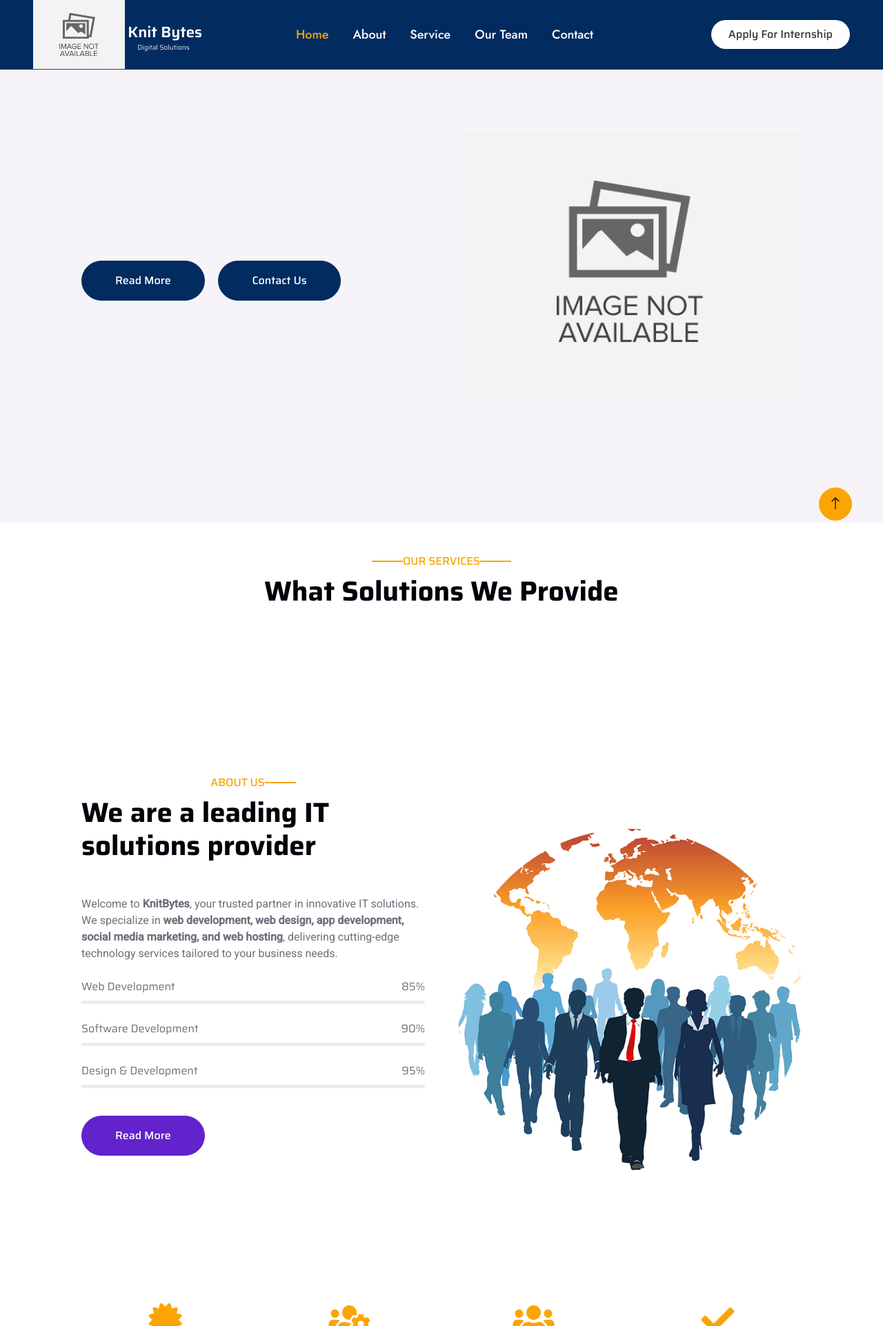
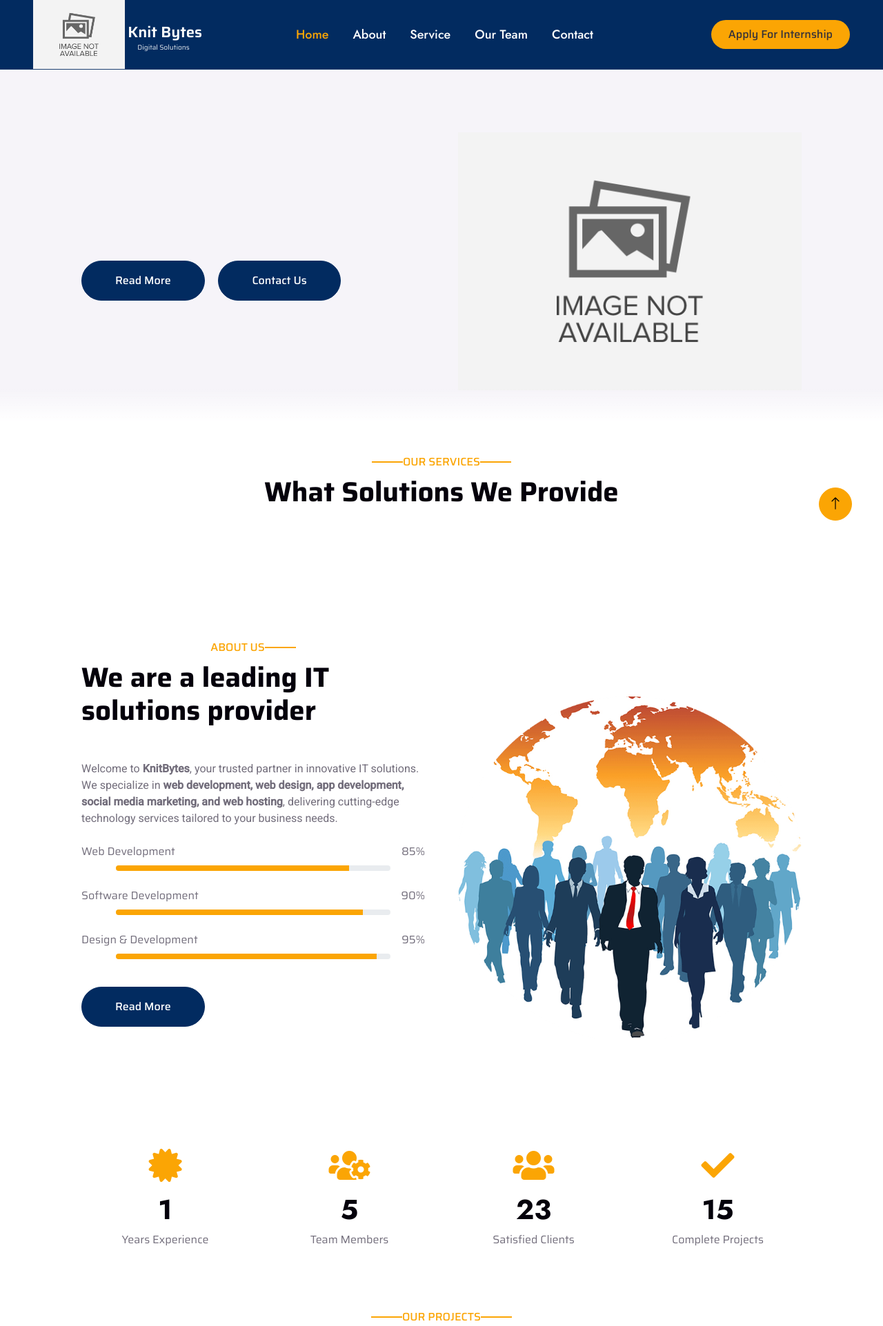
Before and after one commit to Hakim408/Knitbytes, a PHP site: page /company_website/ in a window 1280 px wide. Shown: the top 1923 px of the page at 69% size. Run offline with PHP 8.4, Linux system fonts and the light colour scheme; data that the repository does not hold is empty; some libraries are stand-ins or nearby versions.

Commit message:
25 april v2

```diff
--- a/css/style.css
+++ b/css/style.css
@@ -247,7 +294,73 @@ h6,
 }
 
 
+.apply-text {
+    font-family: 'Saira', sans-serif;
+    font-weight: bold;
+    font-size: 24px;
+    color: #ffffff;
+    background: linear-gradient(45deg, #ff8a00, #e52e71, #007bff, #00c851);
+    background-size: 400% 400%;
+    padding: 10px 20px;
+    border-radius: 10px;
+    display: inline-block;
+    text-align: center;
+    animation: popUp 0.8s ease-out, gradientBG 4s infinite linear;
+    box-shadow: 0 4px 10px rgba(0, 0, 0, 0.2);
+}
+
+@keyframes gradientBG {
+    0% {
+        background-position: 0% 50%;
+    }
+    50% {
+        background-position: 100% 50%;
+    }
+    100% {
+        background-position: 0% 50%;
+    }
+}
+
+@keyframes popUp {
+    0% {
+        transform: translateY(10px);
+        opacity: 0;
+    }
+    100% {
+        transform: translateY(0);
+        opacity: 1;
+    }
+}
+
+/* Gradient Background Animation */
+@keyframes gradientBG {
+    0% {
+        background-position: 0% 50%;
+    }
+    50% {
+        background-position: 100% 50%;
+    }
+    100% {
+        background-position: 0% 50%;
+    }
+}
+
+
 /*** Hero Header ***/
+.hero-header {
+    position: relative;
+}
+
+.hero-header::after {
+    content: "";
+    position: absolute;
+    bottom: 0;
+    left: 0;
+    width: 100%;
+    height: 50px; /* Adjust height for more blur effect */
+    background: linear-gradient(to bottom, rgba(255, 255, 255, 0), rgba(255, 255, 255, 1));
+}
+
 .hero-header {
     margin-top: 0;
     margin-bottom: 3rem;
--- a/index.php
+++ b/index.php
@@ -30,7 +30,7 @@ if($_SERVER['REQUEST_METHOD'] == "POST"){
 
 <!DOCTYPE html>
 <html lang="en">
-<?php require_once('inc/header.php') ?>
+
 <head>
     <meta charset="utf-8">
     <title>KnitBytes</title>
@@ -39,8 +39,8 @@ if($_SERVER['REQUEST_METHOD'] == "POST"){
     <meta content="" name="description">
 
     <!-- Favicon -->
-    <link href="img/favicon.ico" rel="icon">
-
+    <link href="img/lg.png" rel="icon">
+    <!-- <link rel="icon" href="images/favicon.png" type="image/png"> -->
     <!-- Google Web Fonts -->
     <link rel="preconnect" href="https://fonts.googleapis.com">
     <link rel="preconnect" href="https://fonts.gstatic.com" crossorigin>
@@ -71,7 +71,7 @@ if($_SERVER['REQUEST_METHOD'] == "POST"){
     <div class="container-xxl bg-white p-0">
         <!-- Spinner Start -->
         <div id="spinner" class="show bg-white position-fixed translate-middle w-100 vh-100 top-50 start-50 d-flex align-items-center justify-content-center">
-            <div class="spinner-grow text-primary" style="width: 3rem; height: 3rem;" role="status">
+            <div class="spinner-grow " style="width: 3rem; height: 3rem;color: #022b60;" role="status">
                 <span class="sr-only">Loading...</span>
             </div>
         </div>
@@ -104,7 +104,7 @@ if($_SERVER['REQUEST_METHOD'] == "POST"){
                 <a href="team.php" class="nav-item nav-link">Our Team</a>
                 <a href="contact.php" class="nav-item nav-link">Contact</a>
             </div>
-            <a href="contact.php" class="btn rounded-pill py-2 px-4 ms-3 d-none d-lg-block">Apply For Internship</a>
+            <a href="contact.php" class="btn rounded-pill py-2 px-4 ms-3 d-none d-lg-block" style="background-color:  #FBA504">Apply For Internship</a>
         </div>
     </nav>
 </div>
@@ -123,7 +123,7 @@ while ($row = $c_qry->fetch_assoc()) {
     $contact[$row['meta_field']] = $row['meta_value'];
 }
 ?>
-<div class="container-xxl bg-light hero-header">
+<div class="container-xxl bg-light hero-header pb-5 ">
     <div class="container px-lg-5">
         <div class="row g-5 align-items-center">
         <div class="col-lg-6 text-center text-lg-start" style=" font-family: 'Saira', sans-serif;">
@@ -270,48 +270,61 @@ while ($row = $c_qry->fetch_assoc()) {
 
 
         <!-- About Start -->
-        <div class="container-xxl py-5">
+        <div class="container-xxl py-8 pb-3">
     <div class="container py-5 px-lg-5">
         <div class="row g-5 align-items-center">
             <div class="col-lg-6 wow fadeInUp" data-wow-delay="0.1s">
-                        <p class="section-title text-secondary" style=" font-family: 'Saira', sans-serif;margin-top: -100px;">About Us<span></span></p>
-                        <h1 class="mb-5"style=" font-family: 'Saira', sans-serif;">We are a leading IT solutions provider</h1>
+                <p class="section-title text-secondary" style="font-family: 'Saira', sans-serif; margin-top: -100px;">About Us<span></span></p>
+                <h1 class="mb-5" style="font-family: 'Saira', sans-serif;">We are a leading IT solutions provider</h1>
                 <p class="mb-4"><?php include "about.html"; ?></p>
+
+                <!-- Skill 1: Web Development -->
                 <div class="skill mb-4">
                     <div class="d-flex justify-content-between">
-                                <p class="mb-2" style=" font-family: 'Saira', sans-serif;">Web Development</p>
-                                <p class="mb-2" style=" font-family: 'Saira', sans-serif;">85%</p>
+                        <p class="mb-2" style="font-family: 'Saira', sans-serif;">Web Development</p>
+                        <p class="mb-2" style="font-family: 'Saira', sans-serif;">85%</p>
                     </div>
-                            <div class="progress">
-                                <div class="progress-bar bg-primary" role="progressbar" aria-valuenow="85" aria-valuemin="0" aria-valuemax="100"></div>
+                    <div class="progress" style="height: 8px; width: 80%; margin: 0 auto;">
+                        <div class="progress-bar" style="background-color: #FBA504; width: 85%;" role="progressbar" aria-valuenow="85" aria-valuemin="0" aria-valuemax="100"></div>
                     </div>
                 </div>
+
+                <!-- Skill 2: Software Development -->
                 <div class="skill mb-4">
                     <div class="d-flex justify-content-between">
-                                <p class="mb-2" style=" font-family: 'Saira', sans-serif;">Software Development</p>
-                                <p class="mb-2" style=" font-family: 'Saira', sans-serif;">90%</p>
+                        <p class="mb-2" style="font-family: 'Saira', sans-serif;">Software Development</p>
+                        <p class="mb-2" style="font-family: 'Saira', sans-serif;">90%</p>
                     </div>
-                            <div class="progress">
-                                <div class="progress-bar bg-secondary" role="progressbar" aria-valuenow="90" aria-valuemin="0" aria-valuemax="100"></div>
+                    <div class="progress" style="height: 8px; width: 80%; margin: 0 auto;">
+                        <div class="progress-bar" style="background-color: #FBA504; width: 90%;" role="progressbar" aria-valuenow="90" aria-valuemin="0" aria-valuemax="100"></div>
                     </div>
                 </div>
+
+                <!-- Skill 3: Design & Development -->
                 <div class="skill mb-4">
                     <div class="d-flex justify-content-between">
-                                <p class="mb-2" style=" font-family: 'Saira', sans-serif;">Design & Development</p>
-                                <p class="mb-2" style=" font-family: 'Saira', sans-serif;">95%</p>
+                        <p class="mb-2" style="font-family: 'Saira', sans-serif;">Design & Development</p>
+                        <p class="mb-2" style="font-family: 'Saira', sans-serif;">95%</p>
                     </div>
-                            <div class="progress">
-                                <div class="progress-bar bg-dark" role="progressbar" aria-valuenow="95" aria-valuemin="0" aria-valuemax="100"></div>
+                    <div class="progress" style="height: 8px; width: 80%; margin: 0 auto;">
+                        <div class="progress-bar" style="background-color: #FBA504; width: 95%;" role="progressbar" aria-valuenow="95" aria-valuemin="0" aria-valuemax="100"></div>
                     </div>
                 </div>
-                        <a href="" class="btn btn-primary py-sm-3 px-sm-5 rounded-pill mt-3" style=" font-family: 'Saira', sans-serif;">Read More</a>
+
+                <!-- Read More Button -->
+                <a href="" class="btn btn-primary py-sm-3 px-sm-5 rounded-pill mt-3" style="font-family: 'Saira', sans-serif; background-color: #022b60; border-color: #022b60; ">
+                    Read More
+                </a>
             </div>
+
+            <!-- Image Section -->
             <div class="col-lg-6">
-                        <img class="img-fluid wow zoomIn" data-wow-delay="0.5s" src="img/about.png">
+                <img class="img-fluid wow zoomIn" data-wow-delay="0.5s" src="img/about.png" alt="About Us">
             </div>
         </div>
     </div>
 </div>
+
         <!-- About End -->
 
 
@@ -351,7 +364,7 @@ while ($row = $c_qry->fetch_assoc()) {
 
 
         <!-- Projects Start -->
-        <div class="container-xxl py-5">
+        <div class="container-xxl py-5 ">
             <div class="container py-5 px-lg-5">
                 <div class="wow fadeInUp" data-wow-delay="0.1s">
                     <p class="section-title text-secondary justify-content-center" style=" font-family: 'Saira', sans-serif; margin-top: -200px;" ><span></span>Our Projects<span></span></p>
@@ -377,7 +390,7 @@ while ($row = $c_qry->fetch_assoc()) {
                                 </div>
                             </div>
                             <div class="bg-light p-4">
-                                <p class="text-primary fw-medium mb-2" style="font-family: 'Saira', sens-serif;">UI / UX Design</p>
+                                <p class=" fw-medium mb-2" style="font-family: 'Saira', sens-serif; color: #022b60;">UI / UX Design</p>
 
                             </div>
                         </div>
@@ -392,7 +405,7 @@ while ($row = $c_qry->fetch_assoc()) {
                                 </div>
                             </div>
                             <div class="bg-light p-4">
-                                <p class="text-primary fw-medium mb-2" style=" font-family: 'Saira', sans-serif;">Web Development</p>
+                                <p class=" fw-medium mb-2" style=" font-family: 'Saira', sans-serif;color: #022b60;">Web Development</p>
 
                             </div>
                         </div>
@@ -407,7 +420,7 @@ while ($row = $c_qry->fetch_assoc()) {
                                 </div>
                             </div>
                             <div class="bg-light p-4">
-                                <p class="text-primary fw-medium mb-2" style=" font-family: 'Saira', sans-serif;">Software Development</p>
+                                <p class=" fw-medium mb-2" style=" font-family: 'Saira', sans-serif;color: #022b60;">Software Development</p>
 
                             </div>
                         </div>
```
Also changed, not shown: other parts of css/style.css (+59 -9 lines), about.php (+24 -17 lines), contact.php (+57 -7 lines), service.php (+4 -4 lines), team.php (+12 -12 lines), img/lg.png (added). Lines whose indentation alone changed are shown as unchanged.
